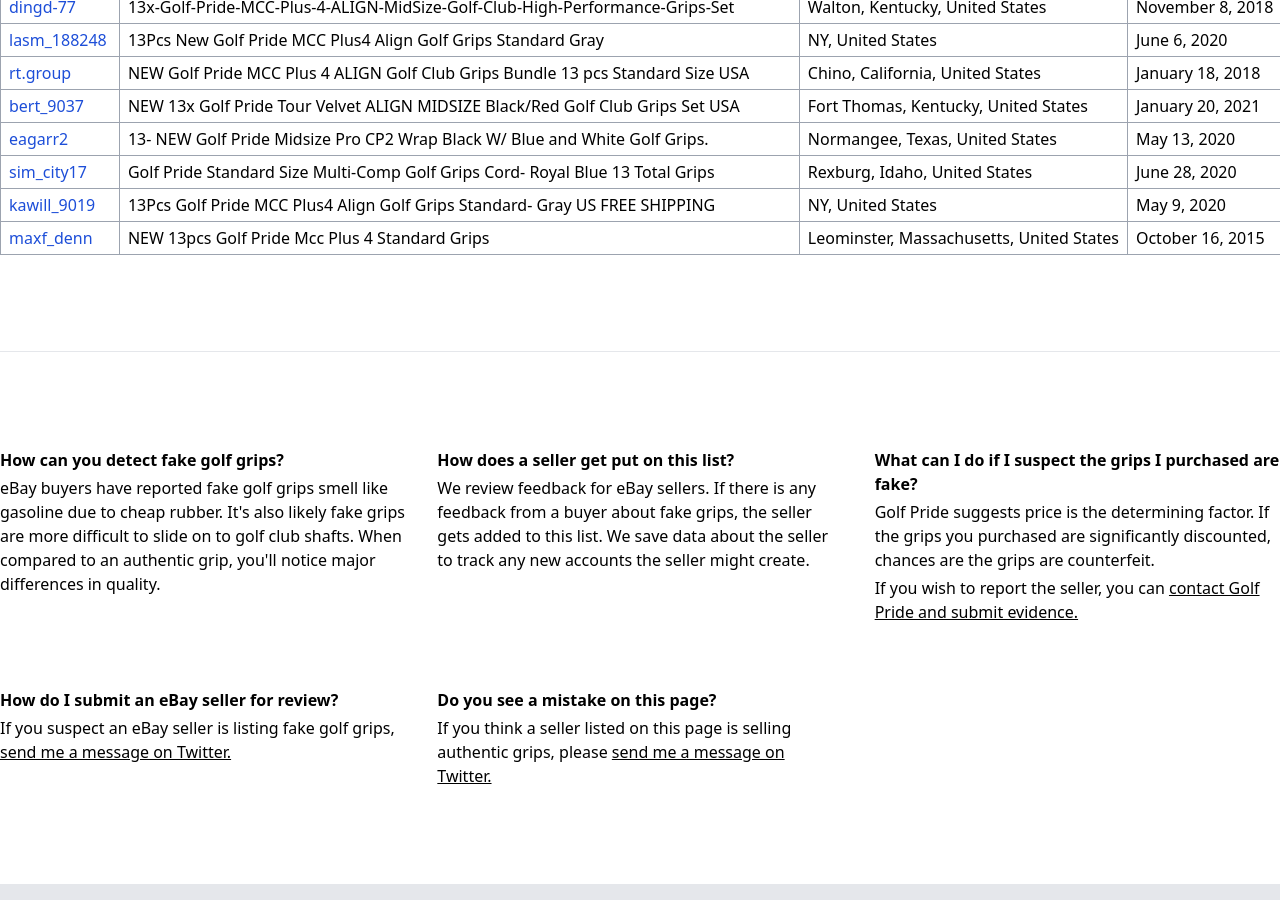
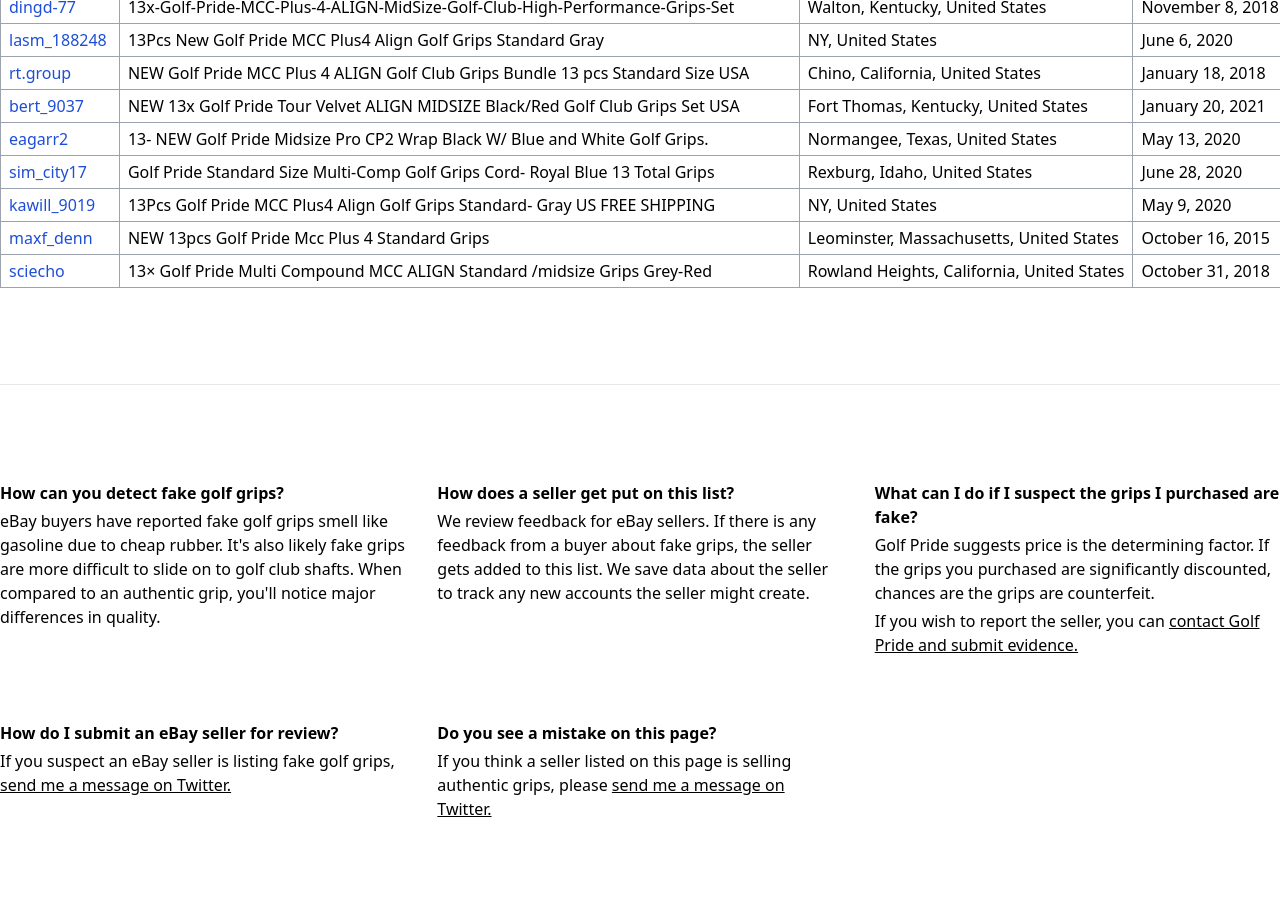
Before and after one commit to djhopper01/fakegolfgrips, a Jekyll site: the page built from docs/index.html, in a window 1280 px wide and 900 px high, scrolled down 647 px. Built offline with Jekyll 4.4.1, drawn with Linux system fonts in a browser that asks for light colours; comment, search, counter and statistics services are not loaded.

Commit message:
Update sellers.yml

```diff
--- a/docs/_data/sellers.yml
+++ b/docs/_data/sellers.yml
@@ -143,3 +143,10 @@
   title: NEW 13pcs Golf Pride Mcc Plus 4 Standard Grips
   price: $68.00
   created_on: October 16, 2015
+
+- username: sciecho
+  profile: https://www.ebay.com/usr/sciecho
+  location: Rowland Heights, California, United States
+  title: 13× Golf Pride Multi Compound MCC ALIGN Standard /midsize Grips Grey-Red
+  price: $68.00
+  created_on: October 31, 2018
```
